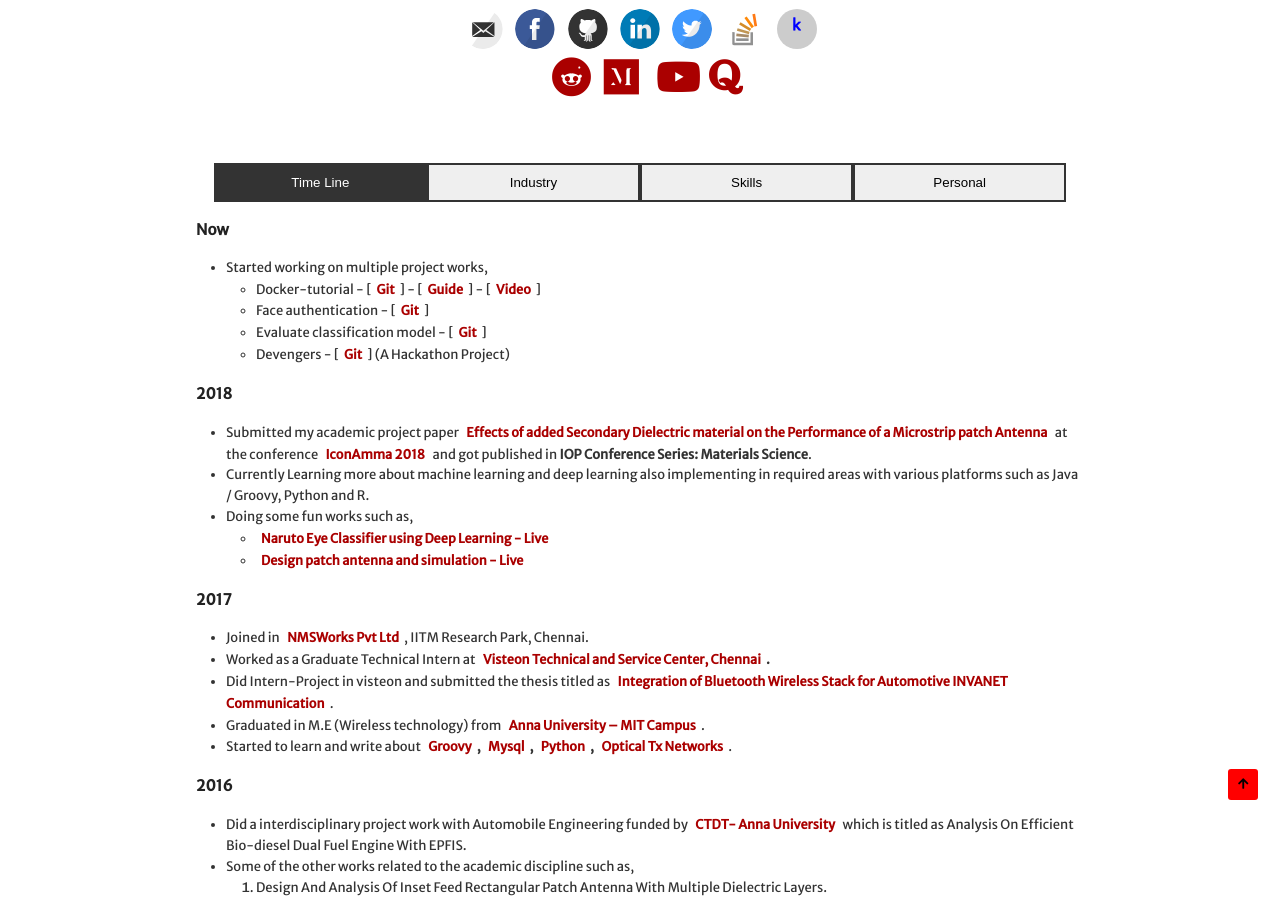
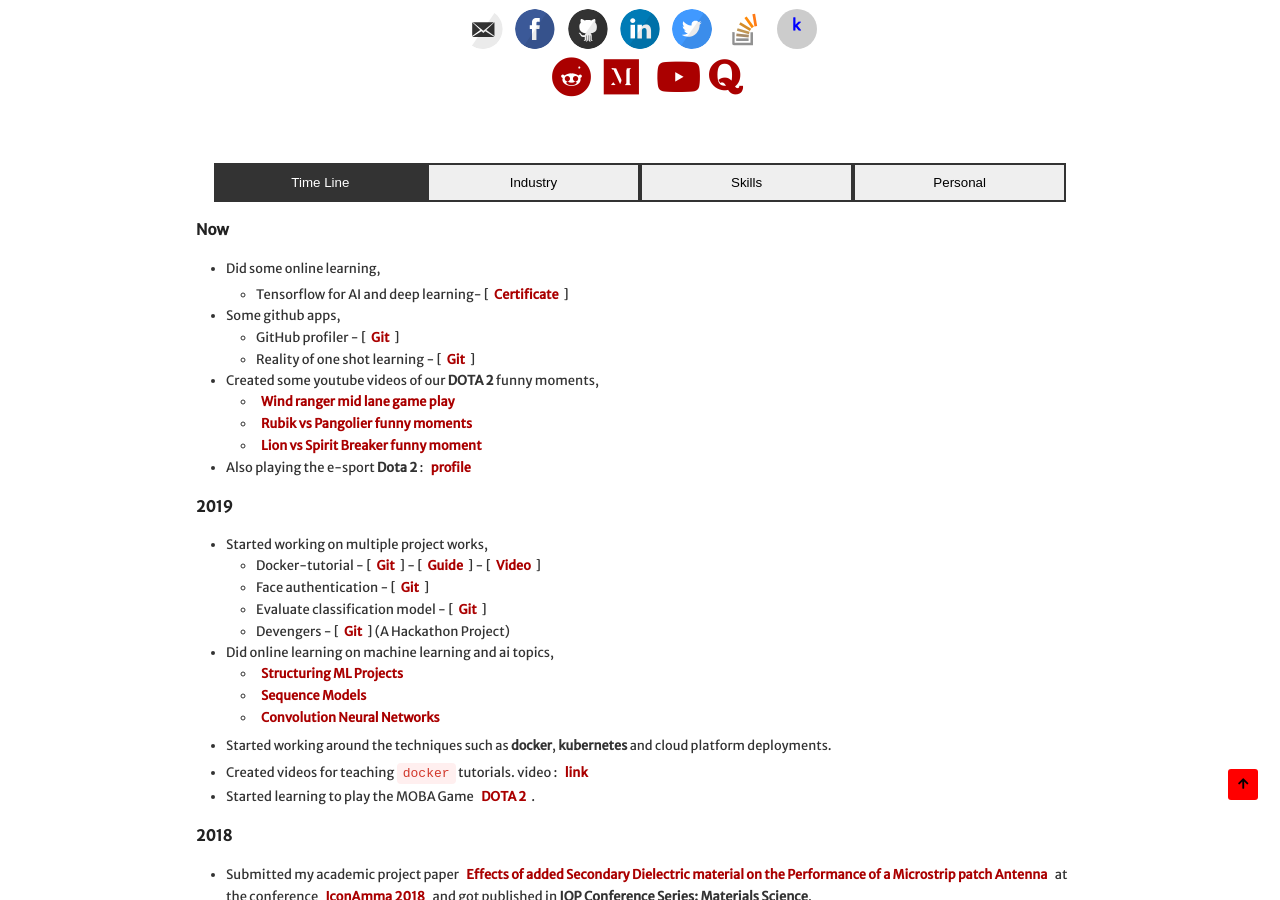
Before and after one commit to bhachauk/bhachauk.github.io, a Jekyll site: the page built from master_navs/about/about.md, in a window 1280 px wide and 900 px high, scrolled down 554 px. Built offline with Jekyll 4.4.1, drawn with Linux system fonts in a browser that asks for light colours; nearby versions of some CDN libraries; some web fonts are replaced.

Commit message:
profile updated.

```diff
--- a/master_navs/about/about.md
+++ b/master_navs/about/about.md
@@ -93,6 +93,25 @@ title: About me
 {% endfor %}
 
 ###### Now
+
+- Did some online learning,
+
+    - Tensorflow for AI and deep learning- [[Certificate](https://www.coursera.org/account/accomplishments/certificate/DQ8PLHDVWZCP)]
+
+- Some github apps,
+    - GitHub profiler - [[Git](https://github.com/Bhanuchander210/github_profiler)]
+    - Reality of one shot learning - [[Git](https://github.com/Bhanuchander210/reality_of_one_shot_learning)]
+
+- Created some youtube videos of our **DOTA 2** funny moments,
+    - [Wind ranger mid lane game play](https://youtu.be/f4bw0UhZFQM)
+    - [Rubik vs Pangolier funny moments](https://youtu.be/qw-NyOemmHI)
+    - [Lion vs Spirit Breaker funny moment](https://youtu.be/8HvsOPd01xY)
+
+- Also playing the e-sport **Dota 2** : [profile](https://www.opendota.com/players/1007275674)
+
+
+
+###### 2019
 {: .timeline .show}
 
 - Started working on multiple project works,
@@ -102,6 +121,16 @@ title: About me
     - Face authentication - [[Git](https://github.com/Bhanuchander210/face_authentication)]
     - Evaluate classification model - [[Git](https://github.com/Bhanuchander210/evaluate_classification_model)]
     - Devengers - [[Git](https://github.com/Bhanuchander210/devengers)] (A Hackathon Project)
+
+- Did online learning on machine learning and ai topics,
+    - [Structuring ML Projects](https://www.coursera.org/account/accomplishments/certificate/ZGSYFLWZNZPB)
+    - [Sequence Models](https://www.coursera.org/account/accomplishments/certificate/NDSPCE87STM3)
+    - [Convolution Neural Networks](https://www.coursera.org/account/accomplishments/verify/Z9DRR3STWJNW)
+
+- Started working around the techniques such as **docker**, **kubernetes** and cloud platform deployments.
+
+- Created videos for teaching <mark>docker</mark> tutorials. video : [link](https://youtu.be/PyEu5bUXkyo)
+- Started learning to play the MOBA Game [DOTA 2](www.dota2.com).
 {: .timeline .show}
 
 ###### 2018
```
